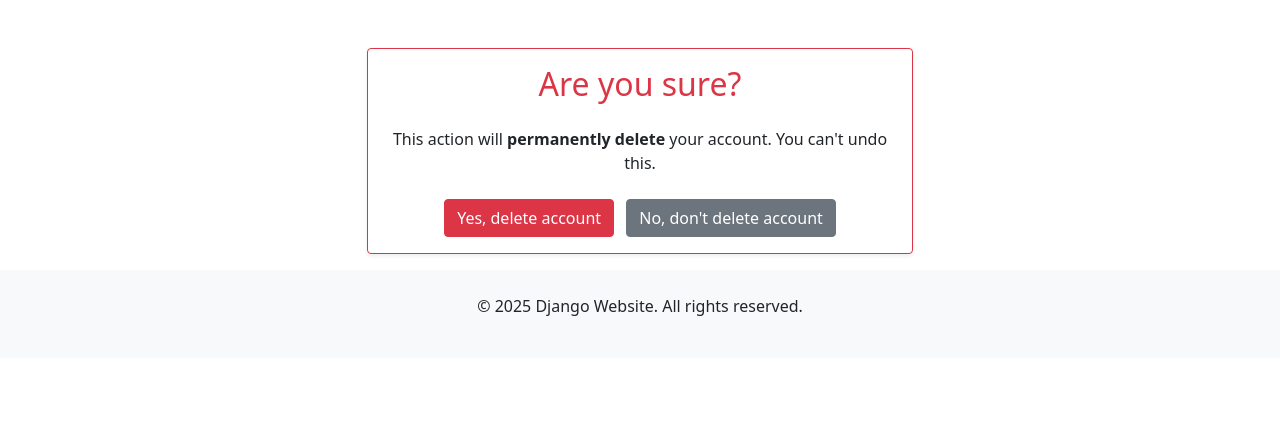
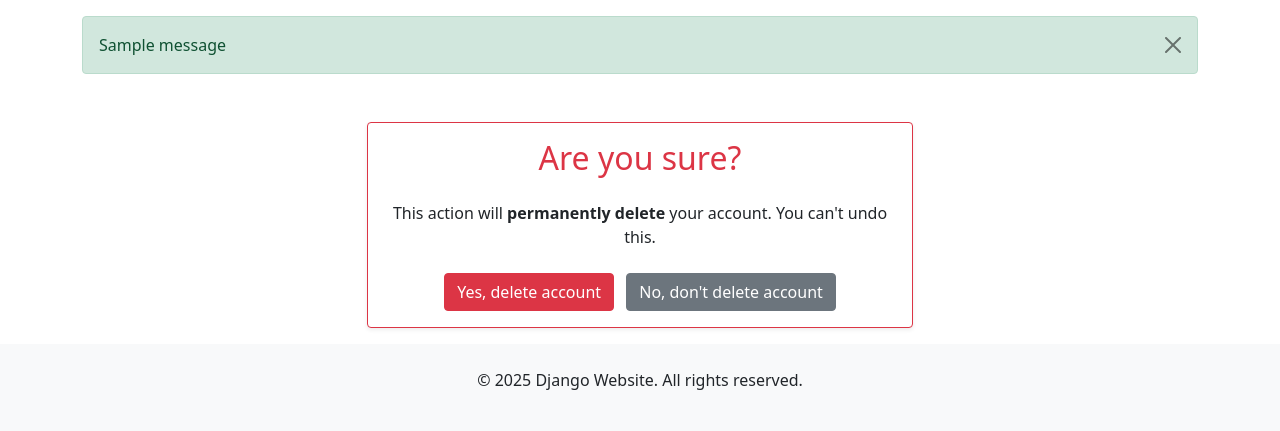
Before and after one commit to a-298/django_website, a Django app: page /delete_account in a window 1280 px wide. Shown: the part 56-487 px from the top of the page. Run offline with Django 5.2, Linux system fonts and the light colour scheme; one stand-in notice (Sample message) is shown.

Commit message:
Added successful message after deleting account

```diff
--- a/players/templates/base.html
+++ b/players/templates/base.html
@@ -23,7 +23,18 @@
             </div>
         </div>
     </nav>
+    {% if messages %}
+    <div class="container mt-3">
+        {% for message in messages %}
+        <div class="alert alert-{{ message.tags }} alert-dismissible fade show" role="alert">
+            {{ message }}
+            <button type="button" class="btn-close" data-bs-dismiss="alert" aria-label="Close"></button>
+        </div>
+        {% endfor %}
+    </div>
+    {% endif %}
     {% block content %}{% endblock %}
+    <script src="https://cdn.jsdelivr.net/npm/bootstrap@5.3.3/dist/js/bootstrap.bundle.min.js"></script>
 </body>
     <footer class="bg-light text-black text-center py-4 mt-3">
         <div class="container">
```
Also changed, not shown: db.sqlite3.
